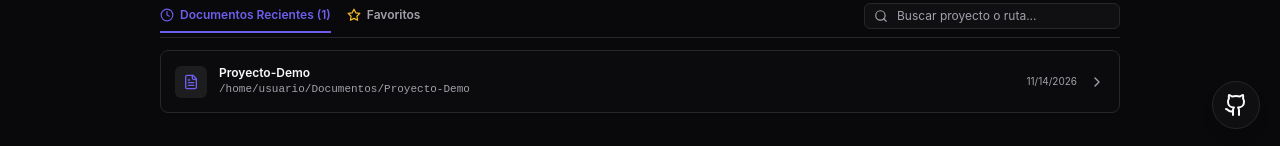
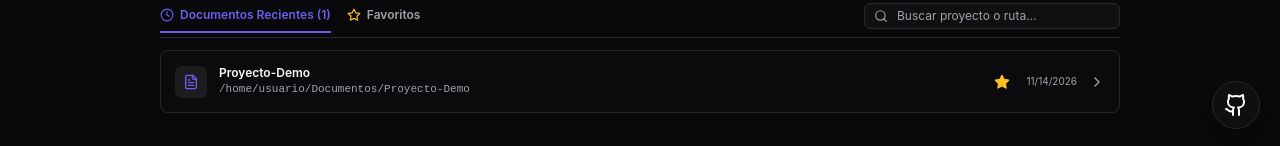
Before and after one commit to titooDiaz/LUMEN, a React (Vite) app: page / in a window 1280 px wide. Shown: the part 651-797 px from the top of the page. Built offline with nearby package versions, Linux system fonts and the light colour scheme.

Commit message:
fix: fix favorite button

```diff
--- a/src/main/ipc/projectHandlers.ts
+++ b/src/main/ipc/projectHandlers.ts
@@ -47,9 +47,14 @@ export function saveRecentProject(project: ProjectMetadata): void {
   try {
     const file = getStoragePath();
     let list = loadRecentProjects();
+    const existingProject = list.find((item) => item.path === project.path);
     // Remove if already exists, then add to front
     list = list.filter((p) => p.path !== project.path);
-    list.unshift({ ...project, lastOpened: new Date().toISOString() });
+    list.unshift({
+      ...project,
+      isFavorite: project.isFavorite ?? existingProject?.isFavorite,
+      lastOpened: new Date().toISOString(),
+    });
     // Keep top 20
     list = list.slice(0, 20);
     fs.writeFileSync(file, JSON.stringify(list, null, 2), 'utf-8');
--- a/src/renderer/App.tsx
+++ b/src/renderer/App.tsx
@@ -59,6 +59,12 @@ export const App: React.FC = () => {
   const [openTabs, setOpenTabs] = useState<string[]>([]);
   const [fileContents, setFileContents] = useState<Record<string, string>>({});
   const [isDirty, setIsDirty] = useState<Record<string, boolean>>({});
+
+  const handleToggleFavorite = async (project: ProjectMetadata) => {
+    const updatedProject = { ...project, isFavorite: !project.isFavorite };
+    await window.lumenAPI.saveProjectMetadata(updatedProject);
+    setRecentProjects(await window.lumenAPI.getRecentProjects());
+  };
 
   // Compilers state
   const [compilers, setCompilers] = useState<CompilerInfo[]>([]);
@@ -765,6 +771,7 @@ export const App: React.FC = () => {
           updateState={updateState}
           onCheckUpdates={handleCheckUpdates}
           onInstallUpdate={handleInstallUpdate}
+          onToggleFavorite={handleToggleFavorite}
         />
 
         <NewProjectModal
--- a/src/renderer/components/welcome/WelcomeScreen.tsx
+++ b/src/renderer/components/welcome/WelcomeScreen.tsx
@@ -33,6 +33,7 @@ interface WelcomeScreenProps {
   updateState: { checking: boolean; installing: boolean; available: boolean; version: string; canInstall: boolean; message: string };
   onCheckUpdates: () => void;
   onInstallUpdate: () => void;
+  onToggleFavorite: (project: ProjectMetadata) => void;
 }
 
 export const WelcomeScreen: React.FC<WelcomeScreenProps> = ({
@@ -47,6 +48,7 @@ export const WelcomeScreen: React.FC<WelcomeScreenProps> = ({
   updateState,
   onCheckUpdates,
   onInstallUpdate,
+  onToggleFavorite,
 }) => {
   const [searchQuery, setSearchQuery] = useState('');
   const [activeFilter, setActiveFilter] = useState<'all' | 'favorites'>('all');
@@ -320,6 +322,19 @@ export const WelcomeScreen: React.FC<WelcomeScreenProps> = ({
                   </div>
 
                   <div className="flex items-center space-x-3 shrink-0">
+                    <button
+                      type="button"
+                      onClick={(event) => {
+                        event.stopPropagation();
+                        onToggleFavorite(proj);
+                      }}
+                      title={proj.isFavorite ? 'Quitar de favoritos' : 'Agregar a favoritos'}
+                      aria-label={proj.isFavorite ? `Quitar ${proj.name} de favoritos` : `Agregar ${proj.name} a favoritos`}
+                      aria-pressed={Boolean(proj.isFavorite)}
+                      className="rounded p-1 text-amber-400 hover:bg-accent focus-visible:outline-none focus-visible:ring-2 focus-visible:ring-primary"
+                    >
+                      <Star className={`w-4 h-4 ${proj.isFavorite ? 'fill-current' : ''}`} />
+                    </button>
                     <span className="text-[10px] text-muted-foreground">
                       {new Date(proj.lastOpened).toLocaleDateString()}
                     </span>
```
